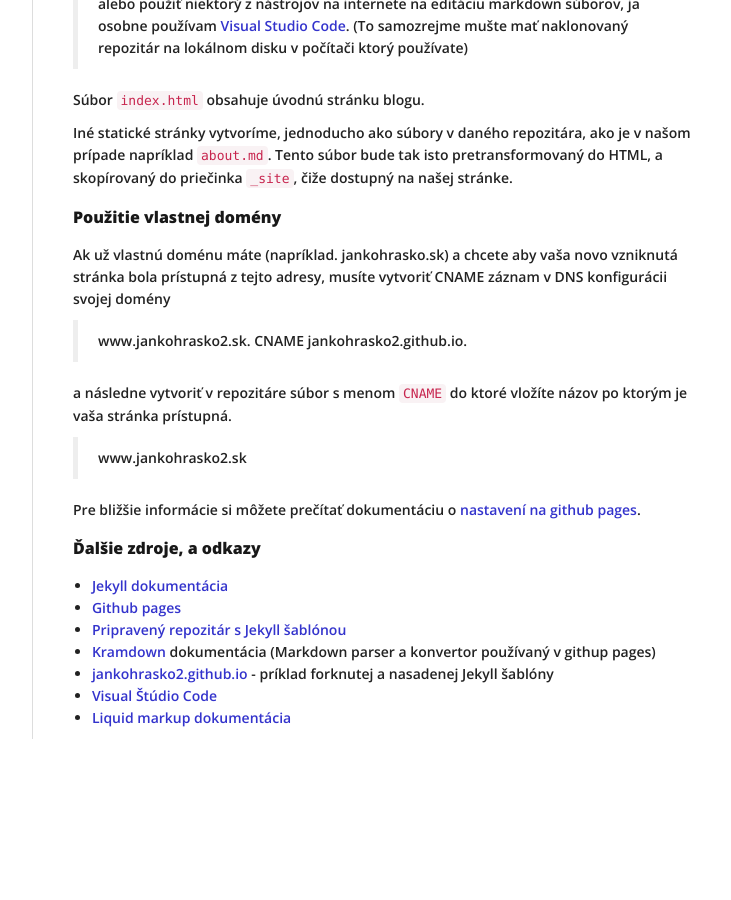
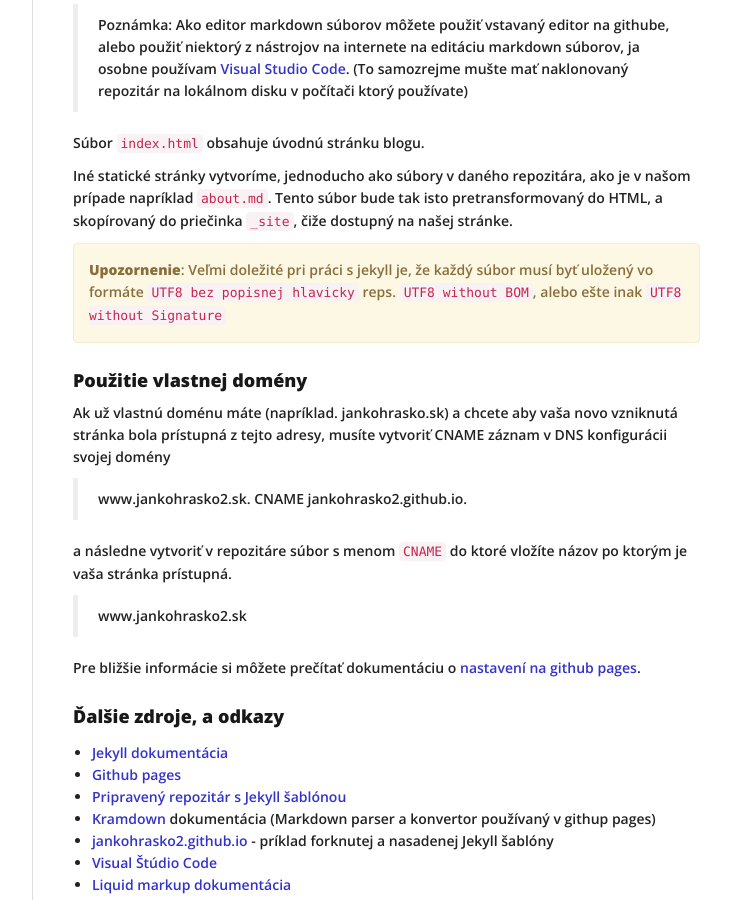
Before and after one commit to zemacik/zemacik.github.io, a Jekyll site: the page built from _posts/2016-02-14-vytvorenie_vlastnej_webovej_stranky-blogu_s_verzionovanim_a_zdarma.md, in a window 1280 px wide and 900 px high, scrolled down 3054 px. Shown: the whole window, without its empty margins (413-1144 px from the left). Built offline with Jekyll 4.4.1, drawn with Linux system fonts in a browser that asks for light colours; nearby versions of some CDN libraries; before the commit the page ends 3825 px from its top, so only the background shows below that.

Commit message:
Initial commit

```diff
--- a/_posts/2016-02-14-vytvorenie_vlastnej_webovej_stranky-blogu_s_verzionovanim_a_zdarma.md
+++ b/_posts/2016-02-14-vytvorenie_vlastnej_webovej_stranky-blogu_s_verzionovanim_a_zdarma.md
@@ -14,43 +14,43 @@ Celkom nedávno sa mi poradilo rozbehnúť môj blog, a veľmi rád by som sa s
 
 Nechcel som použiť ťažkopádny moloch menom Wordpress. Človek sa on musí starať, t.j. kontrolovať či stránka beží, aktualizovať, dávať pozor aká aktualizácia nám rozbije zásuvné moduly a pod. A nechcel som aby bola platforma mojím pánom. Miesto toho som použil generátor Jekyll a platformu `Github pages`. Na "Github pages" môžete hosťovať svoju stránku úplne zdarma. [Ale o tom trošku neskôr.][100]
 
-### Takže čo je to ten Jekyll?
+## Takže čo je to ten Jekyll?
 Je to generátor statických stránok. Predstavte si že máme sériu šablón t.j. textových súborov, (ktoré v našom prípade budeme hosťovať na Githube) a potom z nich pomocou nášho nástroja Jekyll vygenerujeme kompletnú štruktúru statickej webovej stránky (čiže: HTML, CSS, JŠ a obrázkov)
 
-### Prečo jekyll?
+## Prečo jekyll?
  Statických generátorov stránok existuje mnoho. Ja som zvolil Jekyll pretože ho priamo podporuje platforma Github pages. Jekyll môžete rozchodiť aj u seba lokálne na počítači, poprípade hosťovať u svojho poskytovateľa, ale o tom možno niekedy inokedy. Ja osobne fungujem tak, že som si odladil šablóny, a teraz komitujem nové šablóny priamo na github, kde ak nastane chyba pri generovať mojej statickej stránky, je mi doručený email.
 
  Na začiatku, kým si všetko odladíte, bude vám tých mailov choď viac.
 
 
-### Výhody
+## Výhody
 - HTML stránky sú veľmi rýchle
 - Statické stránky sú bezpečné (samozrejme pokiaľ máme dobre zabezpečený server)
 
-### Nevýhody
+## Nevýhody
 
 - Statické stránky sú statické, asi ťažko tam pridáme akýkoľvek formulár na zber údajov. Čo ale môžeme, je embedovat časti stránok ako [Google forms][12], alebo [wufoo][11].
 - Nie je úplne vhodný na firemné stránky, keďže asi nie každý člen teamu bude ochotný sa učiť pracovať s Gitom
 
-### Ako začať?
+## Ako začať?
 Samozrejme prečítaním Jekyll dokumentácie :). Ale týmto spôsobom som ja nešiel. Miesto toho som si našiel na githube zaujímavú už hotovú šablónu (git repozitár [poole][2]) a upravil ju podľa svojich potrieb.
 
 Ja som pre vás pripravil upravenú verziu, (Nájdete ju samozrejme tiež na githube repozitár [gihubpages-emptytemplate][1]). Si môžete jednoducho forknut (urobiť kópiu vo svojom úcte) a upraviť.
 
-### Čo budeme potrebovať
+## Čo budeme potrebovať
 1. V prvom rade si vytvorte účet na Githube.
 2. Následne si vytvorte, alebo forknite repozitár, ktorý som spomínal vyššie. (Či už [poole][2], alebo [gihubpages-emptytemplate][1])
 3. Premenujte forknutý repozitár podľa vášho účtu, tak že na koniec pridáte `.githib.io` na koniec. Takže napríklad ak je vás login jankohrasko, nový repozitár sa bude volať `jankohrasko.guthub.io`
 4. Počkať pár minút, a otvoriť si vo webovom prehliadači stránku z adresou ktorú ste si vytvorili, v našom prípade `http://jankohrasko.github.io`
 
-<br/>
+<br />
 ![Skrátene](/assets/posts/2016/20160214_01_postup.gif){: class="img img-responsive"}
-<br/>
+<br />
 
-### Popis šablóny
+## Popis šablóny
 v prípade že ste išli cestou naklonovania existujúceho repozitára, základné rozloženie je nasledovné:
 ![Skrátene](/assets/posts/2016/20160214_02_rozloznie_repository.png){: class="img img-responsive" }
-<br/>
+<br />
 
 Keď spustíte Jekyll, vytvorí priečinok menom `_site` so statickým obsahom vo vnútry. Každý priečinok v repozitáre bude skopírovaný do priečinka `_site`, pokiaľ neobsahuje na začiatku názvu podtrhovnik (napr. "_toto-je-ignorovane").
 
@@ -76,11 +76,13 @@ Súbor `index.html` obsahuje úvodnú stránku blogu.
 
 Iné statické stránky vytvoríme, jednoducho ako súbory v daného repozitára, ako je v našom prípade napríklad `about.md`. Tento súbor bude tak isto pretransformovaný do HTML, a skopírovaný do priečinka `_site`, čiže dostupný na našej stránke.
 
+**Upozornenie**: Veľmi doležité pri práci s jekyll je, že každý súbor musí byť uložený vo formáte `UTF8 bez popisnej hlavicky` reps. `UTF8 without BOM`, alebo ešte inak `UTF8 without Signature`
+{:class="alert alert-warning"}
+
 
 <!--# Prisposobenie stranky-->
 
-
-### Použitie vlastnej domény
+## Použitie vlastnej domény
 
 Ak už vlastnú doménu máte (napríklad. jankohrasko.sk) a chcete aby vaša novo vzniknutá stránka bola prístupná z tejto adresy, musíte vytvoriť CNAME záznam v DNS konfigurácii svojej domény
 
@@ -92,7 +94,7 @@ a následne vytvoriť v repozitáre súbor s menom `CNAME` do ktoré vložíte n
 
 Pre bližšie informácie si môžete prečítať dokumentáciu o [nastavení na github pages][3].
 
-### Ďalšie zdroje, a odkazy
+## Ďalšie zdroje, a odkazy
 - [Jekyll dokumentácia][4]
 - [Github pages][5]
 - [Pripravený repozitár s Jekyll šablónou][1]
```
